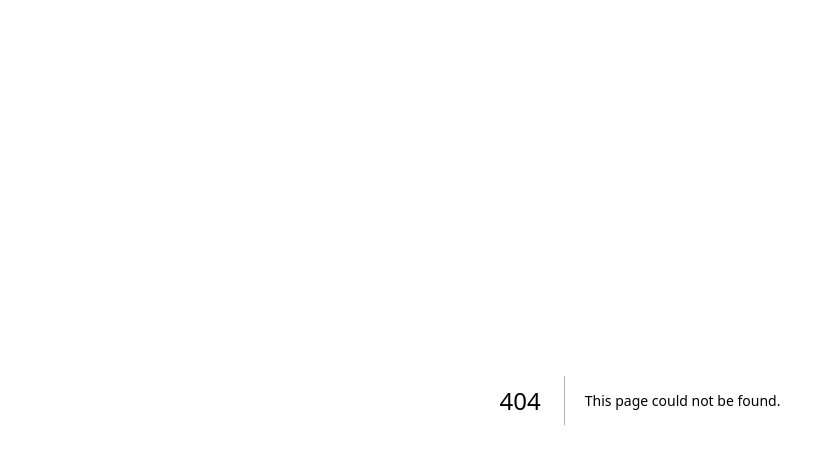
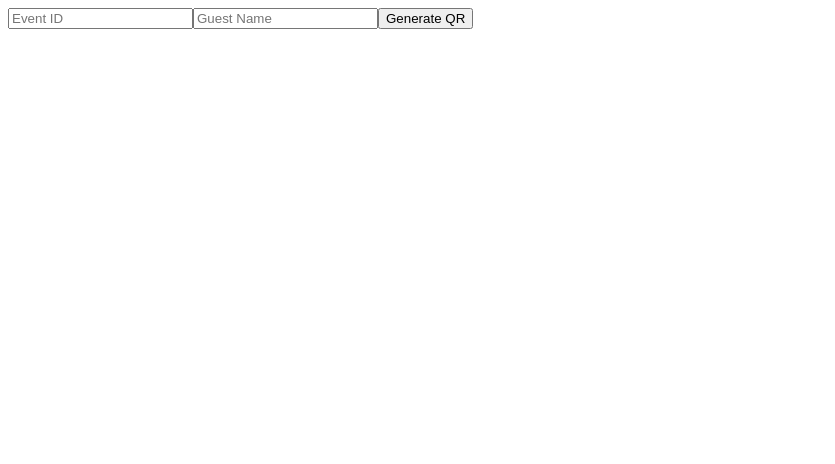
Before and after one commit to asraanjum7323/eventmanagement-system, a Next.js app: page /event in a window 1280 px wide. Before the commit this address had no page. Shown: the top 464 px of the page, without its empty margins (0-835 px from the left). Built offline with nearby package versions, Linux system fonts and the light colour scheme.

Commit message:
Create event.js

```diff
--- /dev/null
+++ b/pages/event.js
@@ -0,0 +1,28 @@
+import { useState } from 'react'
+import QRCode from 'qrcode'
+
+export default function Event(){
+  const [eventId,setEventId]=useState("")
+  const [name,setName]=useState("")
+  const [qr,setQr]=useState("")
+
+  const addGuest=async()=>{
+    const res=await fetch('/api/guest',{
+      method:'POST',
+      headers:{'Content-Type':'application/json'},
+      body: JSON.stringify({eventId,name})
+    })
+    const d = await res.json()
+    const qrImg = await QRCode.toDataURL(d.token)
+    setQr(qrImg)
+  }
+
+  return (
+    <div>
+      <input placeholder="Event ID" onChange={e=>setEventId(e.target.value)}/>
+      <input placeholder="Guest Name" onChange={e=>setName(e.target.value)}/>
+      <button onClick={addGuest}>Generate QR</button>
+      {qr && <img src={qr}/>}
+    </div>
+  )
+}
```
